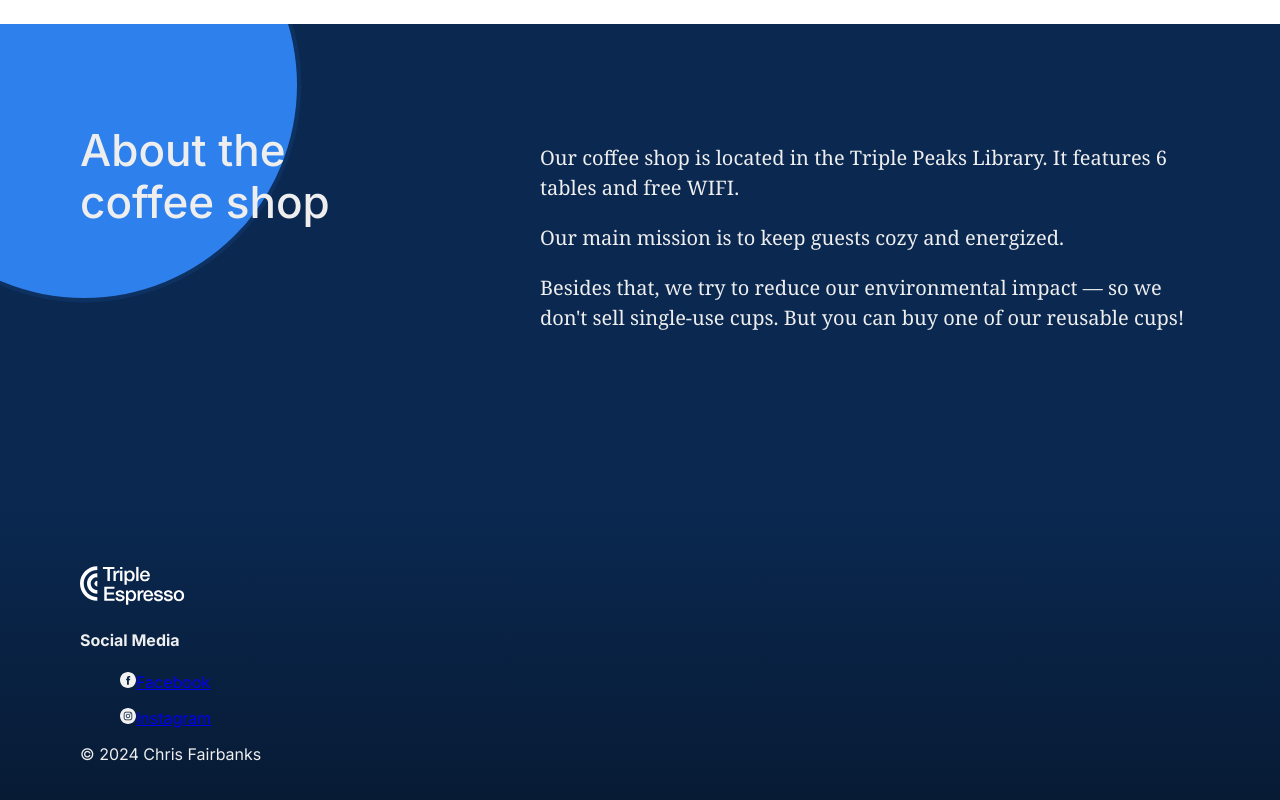
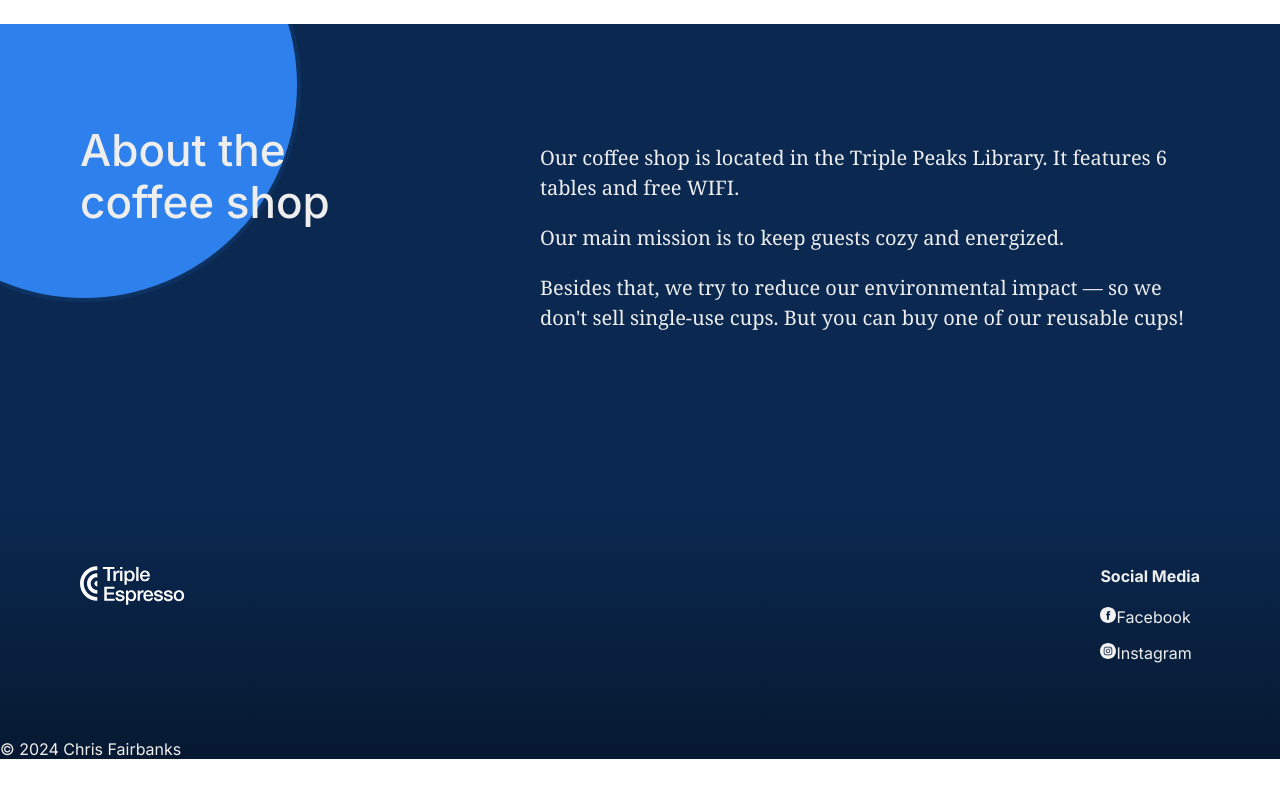
Before and after one commit to Chris2Fair88/se_project_coffeeshop, a plain HTML site: page index.html in a window 1280 px wide. Shown: the part 3874-4674 px from the top of the page. After the commit the page ends 4633 px from the top, so only its background shows below. Drawn offline with Linux system fonts and the light colour scheme.

Commit message:
adjust footer details 2

```diff
--- a/blocks/footer.css
+++ b/blocks/footer.css
@@ -4,6 +4,8 @@
 
 .footer__content {
   padding: 60px 80px 60px;
+  display: flex;
+  justify-content: space-between;
 }
 
 .footer__logo {
@@ -12,12 +14,14 @@
 }
 
 .footer__social-heading {
+  margin-top: 0;
   color: #eee;
 }
 
 .footer__list {
   color: #eee;
   list-style-type: none;
+  padding: 0;
 }
 
 .footer__list-item {
@@ -32,11 +36,15 @@
 }
 
 .footer__social-link {
+  color: #eee;
+  text-decoration: none;
 }
 
 .footer__social-link:hover {
+  color: #c1c1c1;
 }
 
 .footer__copyright {
+  margin: 0;
   color: #eee;
 }
--- a/index.html
+++ b/index.html
@@ -236,7 +236,6 @@
       </main>
       <footer class="footer">
         <div class="footer__content">
-          <div>
           <img
             src="./images/logo_coffeeshop_light.svg"
             alt="White TripleTen icon"
@@ -267,7 +266,6 @@
           </div>
         </div>
         <p class="footer__copyright">&copy; 2024 Chris Fairbanks</p>
-        </div>
       </footer>
     </div>
   </body>
```
Lines whose indentation alone changed are shown as unchanged.
